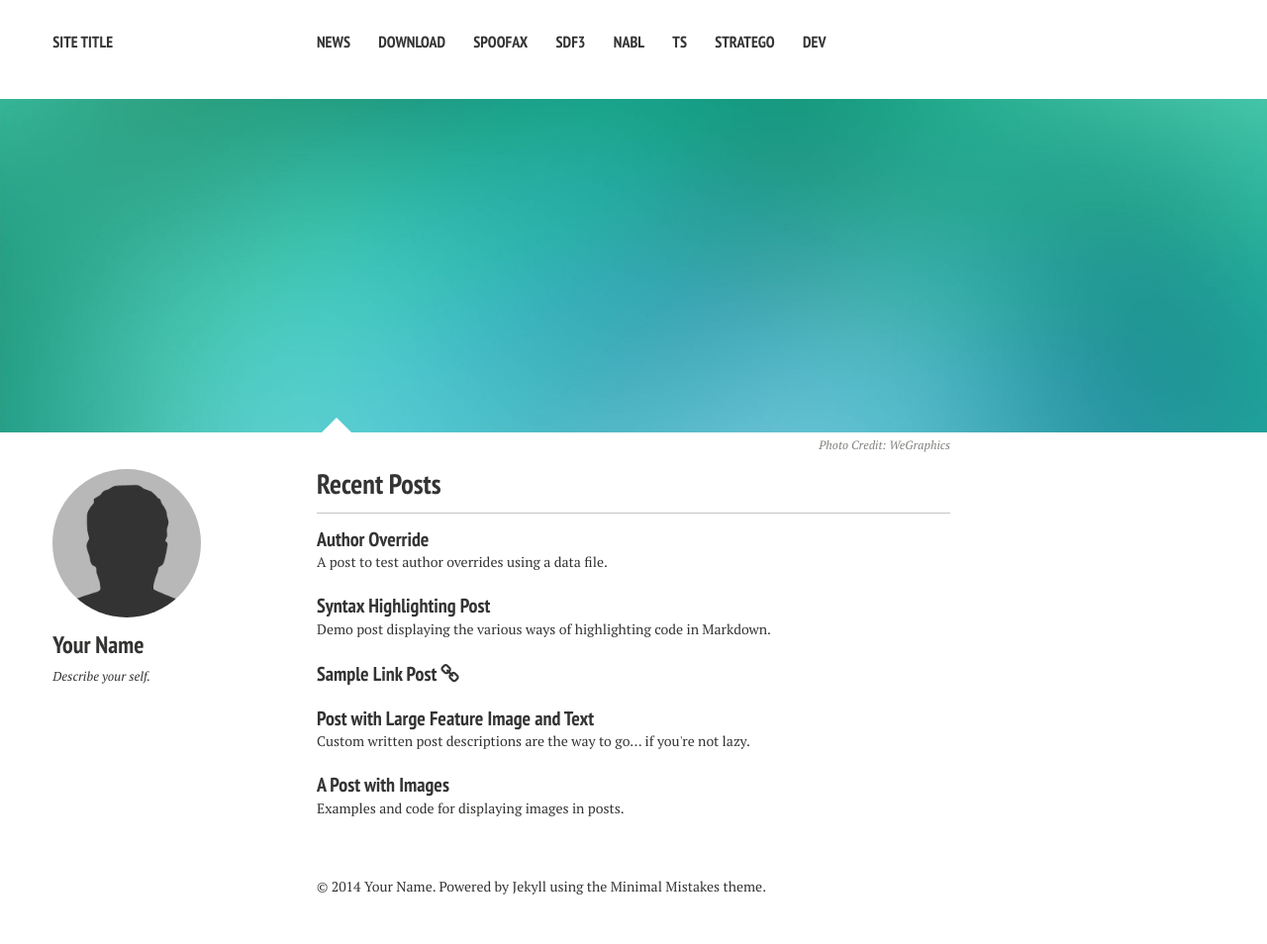
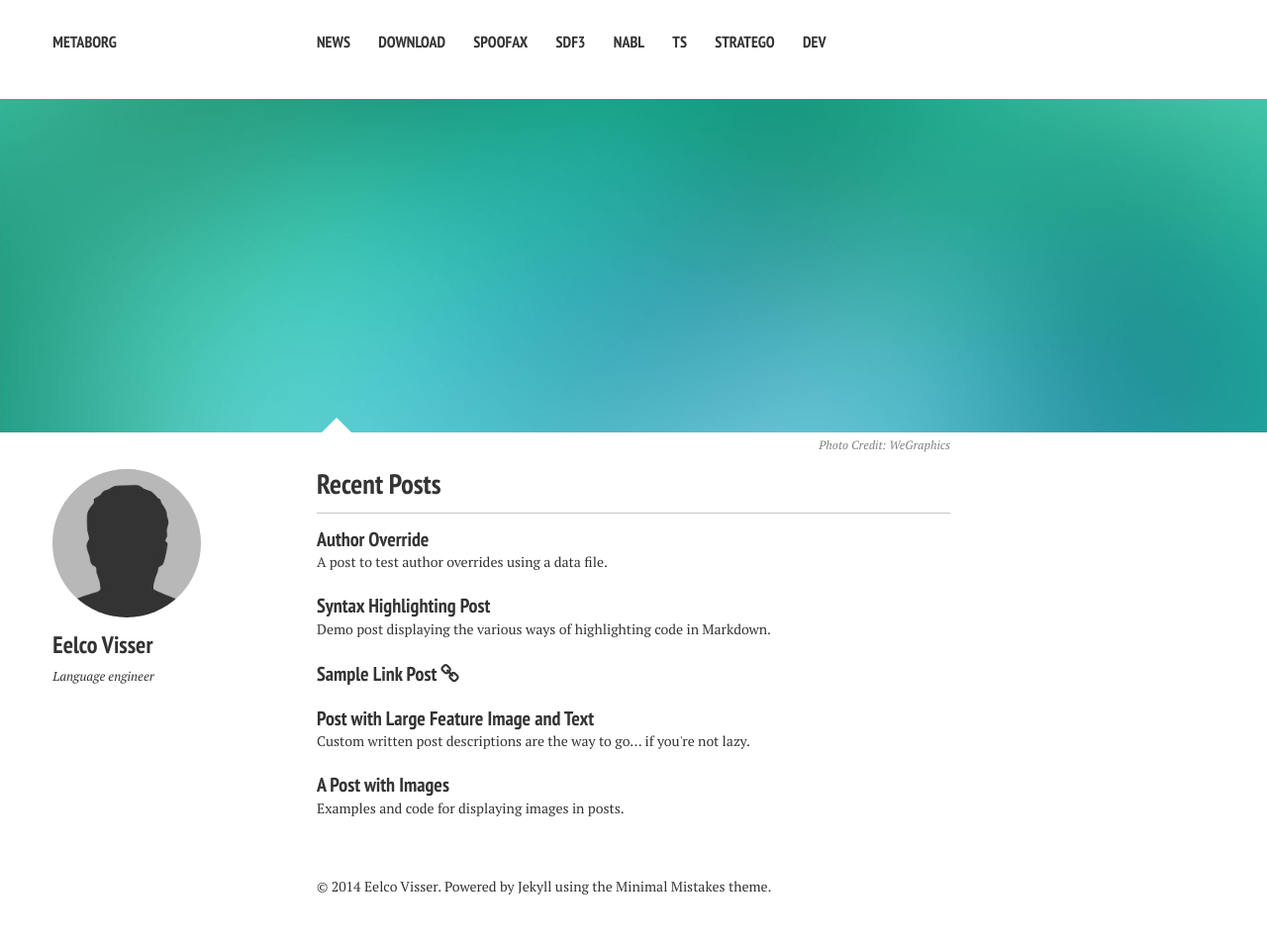
Before and after one commit to MartijnDwars/metaborg.github.io, a Jekyll site: the page built from index.md, in a window 1280 px wide. Shown: the whole page at 99% size. Built offline with Jekyll 4.4.1, drawn with Linux system fonts in a browser that asks for light colours; nearby versions of some CDN libraries.

Commit message:
owner data (not very useful perhaps)

```diff
--- a/_config.yml
+++ b/_config.yml
@@ -1,6 +1,6 @@
 # Site wide configuration
 
-title:            Site Title
+title:            MetaBorg
 locale:           en_US
 url:              http://localhost:4000
 
@@ -26,9 +26,9 @@ kramdown:
 
 # Site owner
 owner:
-  name: Your Name
+  name: Eelco Visser
   avatar: bio-photo.jpg
-  bio: "Describe your self."
+  bio: "Language engineer"
   email:
   disqus-shortname:
   twitter: #username
```
